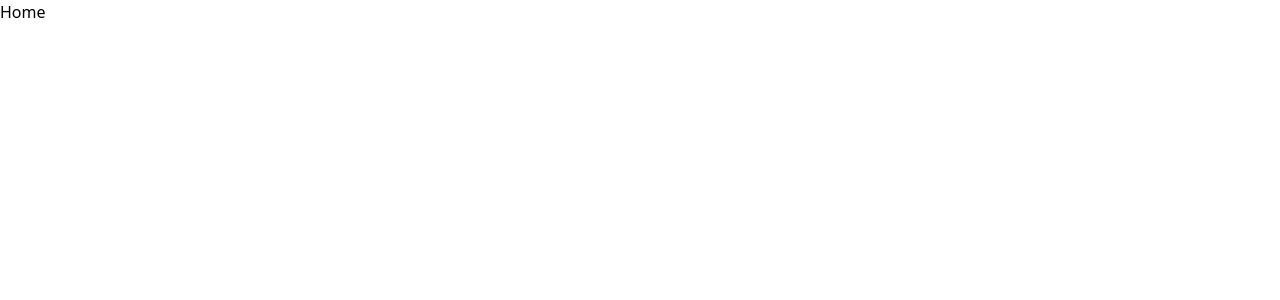
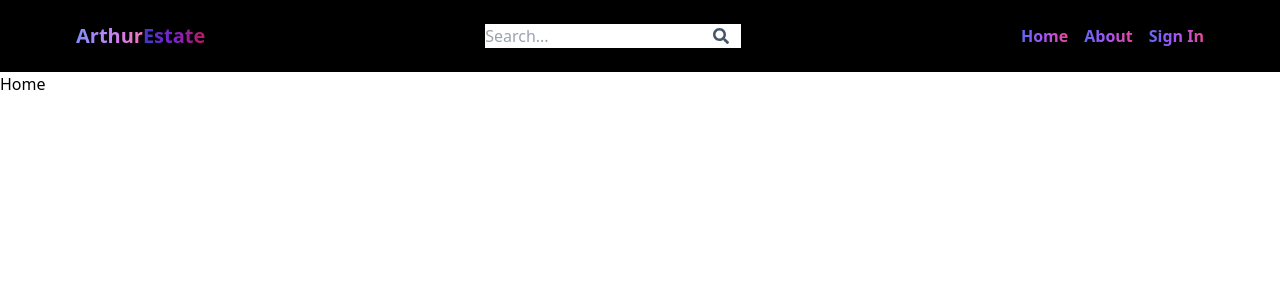
Before and after one commit to AL-Williams001/estate-marketplace, a React (Vite) app in the folder client/: page / in a window 1280 px wide. Shown: the top 300 px of the page. Built offline with nearby package versions, Linux system fonts and the light colour scheme.

Commit message:
create header component and style

```diff
--- a/client/package.json
+++ b/client/package.json
@@ -12,6 +12,7 @@
   "dependencies": {
     "react": "^18.2.0",
     "react-dom": "^18.2.0",
+    "react-icons": "^5.2.1",
     "react-router-dom": "^6.23.1"
   },
   "devDependencies": {
--- a/client/src/App.jsx
+++ b/client/src/App.jsx
@@ -1,8 +1,10 @@
 import { BrowserRouter, Routes, Route } from "react-router-dom";
+import Header from "./components/Header";
 
 const App = () => {
   return (
     <BrowserRouter>
+      <Header />
       <Routes>
         <Route path="/" element={<div>Home</div>} />
         <Route path="/about" element={<div>About</div>} />
--- /dev/null
+++ b/client/src/components/Header.jsx
@@ -0,0 +1,51 @@
+import { FaSearch } from "react-icons/fa";
+import { Link } from "react-router-dom";
+const Header = () => {
+  return (
+    <header className="bg-black ">
+      <div className="flex justify-between items-center max-w-6xl mx-auto p-3">
+        <Link to="/">
+          <h1 className="font-bold text-sm sm:text-xl flex flex-wrap">
+            <span className="bg-clip-text text-transparent bg-gradient-to-r from-indigo-400 via-purple-400 to-pink-400">
+              Arthur
+            </span>
+            <span className="bg-clip-text text-transparent bg-gradient-to-r from-indigo-700 via-purple-700 to-pink-700">
+              Estate
+            </span>
+          </h1>
+        </Link>
+        <form className="bg-black p-3 rounded-lg flex items-center">
+          <input
+            type="text"
+            placeholder="Search..."
+            className="text-black flex-grow w-24 sm:w-64"
+          />
+          <div className="relative">
+            <FaSearch className="text-slate-600 absolute right-3 top-1/2 transform -translate-y-1/2" />
+          </div>
+        </form>
+        <ul className="flex gap-4 font-bold">
+          <Link to="/">
+            <li className="hidden sm:inline bg-clip-text text-transparent bg-gradient-to-r from-indigo-500 via-purple-500 to-pink-500 cursor-pointer">
+              Home
+            </li>
+          </Link>
+
+          <Link to="/about">
+            <li className="hidden sm:inline bg-clip-text text-transparent bg-gradient-to-r from-indigo-500 via-purple-500 to-pink-500 cursor-pointer">
+              About
+            </li>
+          </Link>
+
+          <Link to="/sign-in">
+            <li className=" bg-clip-text text-transparent bg-gradient-to-r from-indigo-500 via-purple-500 to-pink-500 cursor-pointer">
+              Sign In
+            </li>
+          </Link>
+        </ul>
+      </div>
+    </header>
+  );
+};
+
+export default Header;
```
Also changed, not shown: 1 other file (tests, documents, lock files or other folders).
